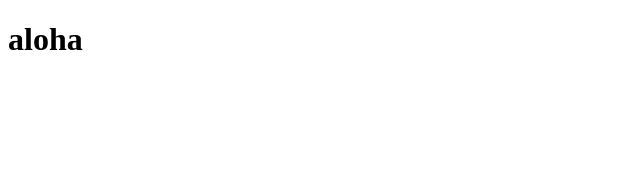
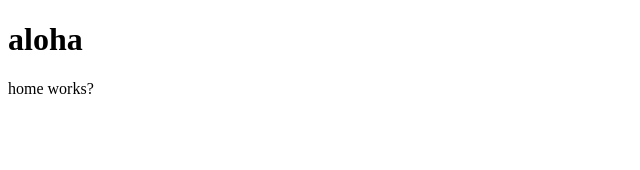
Before and after one commit to adlius/weather-app, an Angular app: page /home in a window 1280 px wide. Before the commit this address led to /. Shown: the top 170 px of the page, without its empty margins (0-640 px from the left). Built offline with nearby package versions, Linux system fonts and the light colour scheme.

Commit message:
routes: home, weather

```diff
--- a/src/app/app.component.html
+++ b/src/app/app.component.html
@@ -1,2 +1,2 @@
+<h1>aloha</h1>
 <router-outlet />
-<h1>aloha</h1>
--- a/src/app/app.routes.ts
+++ b/src/app/app.routes.ts
@@ -1,3 +1,14 @@
 import { Routes } from '@angular/router';
+import { HomeComponent } from './home/home.component';
+import { WeatherComponent } from './weather/weather.component';
 
-export const routes: Routes = [];
+export const routes: Routes = [
+  {
+    path: 'home',
+    component: HomeComponent,
+  },
+  {
+    path: 'weather',
+    component: WeatherComponent,
+  },
+];
--- a/src/app/home/home.component.html
+++ b/src/app/home/home.component.html
@@ -1 +1 @@
-<p>home works!</p>
+<p>home works?</p>
```
